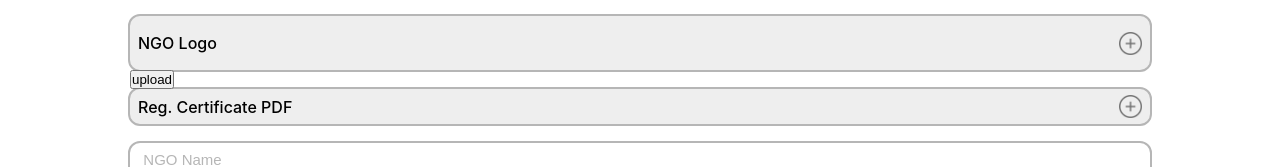
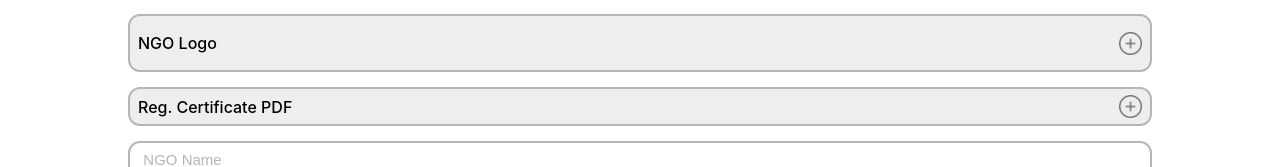
Before and after one commit to lavish-jhamb/ngo-private, a React (Create React App) app: page /registration-type/ngo in a window 1280 px wide. Shown: the part 155-322 px from the top of the page. Built offline with nearby package versions, Linux system fonts and the light colour scheme.

Commit message:
removed-file-upload-testing-code

```diff
--- a/src/Views/Page/Profile/Ngo/Main.jsx
+++ b/src/Views/Page/Profile/Ngo/Main.jsx
@@ -4,8 +4,6 @@ import ProfileTwo from "./Step2/Index";
 import { useForm } from "react-hook-form";
 import { useNavigate } from "react-router-dom";
 import { ngoController } from "../../../../Api/Ngo/controller";
-import { fileUploadController } from "../../../../Api/Ngo/utils";
-
 
 function Steps() {
   const [file, setFile] = useState();
@@ -82,10 +80,6 @@ function Steps() {
 
   const ProfileComponent = steps[page];
 
-  const uploadFile = () => {
-    fileUploadController('myIcon.jpg','jpg','Icon','df4c7ef8-5709-488d-8466-a502451a6e58',file)
-  }
-console.log(file)
   return (
     <ProfileComponent
       nextStep={nextStep}
@@ -101,7 +95,6 @@ console.log(file)
       errors={errors}
       onSubmit={onSubmit}
       onSubmitStep2={onSubmitStep2}
-      uploadFile={uploadFile}
     />
   );
 }
--- a/src/Views/Page/Profile/Ngo/Step1/Index.jsx
+++ b/src/Views/Page/Profile/Ngo/Step1/Index.jsx
@@ -15,7 +15,6 @@ function ProfileOne(props) {
     handleSubmit,
     errors,
     onSubmit,
-    uploadFile
   } = props;
 
   const navigate = useNavigate();
@@ -44,7 +43,6 @@ function ProfileOne(props) {
                     />
                   </label>
                   <input onChange={handleFile()} id="logo" type="file" />
-                  <button onClick={uploadFile}>upload</button>
                 </div>
                 <div className={Style.uploadPdf}>
                   <label htmlFor="pdf">
```
Also changed, not shown: src/Api/Ngo/utils.js (+6 -8 lines).
